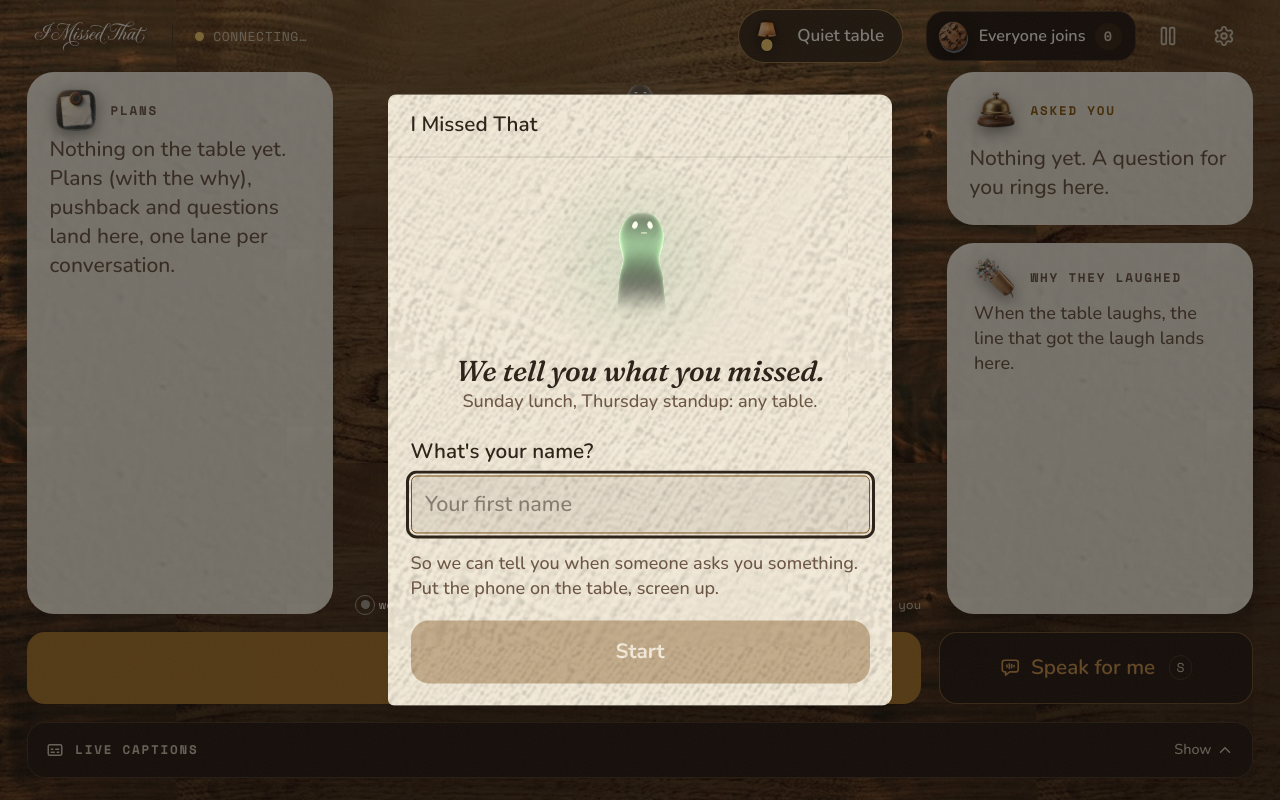
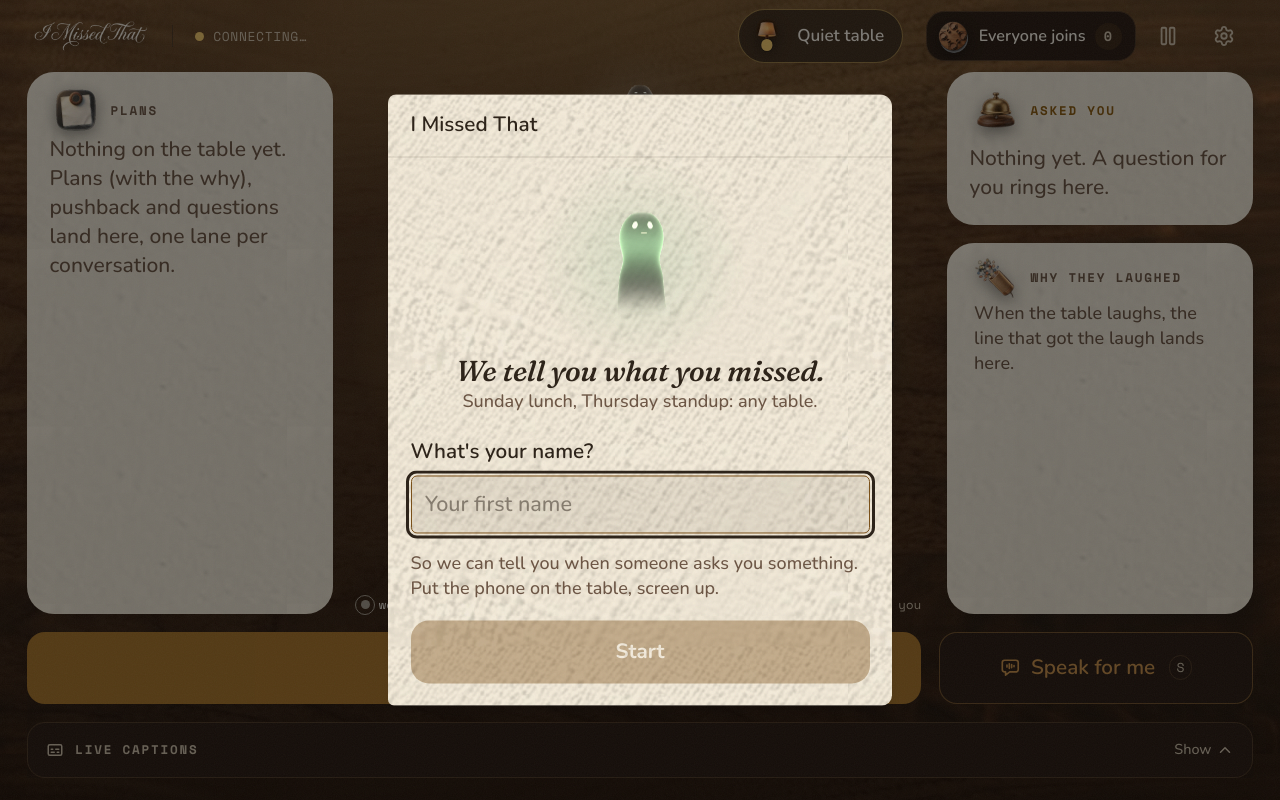
Before and after one commit to laqostine/one-at-a-time, a React (Vite) app in the folder client/: page / in a window 1280 px wide. Built offline with nearby package versions, Linux system fonts and the light colour scheme.

Commit message:
Opaque start gate above header; calmer walnut wash

```diff
--- a/client/src/App.tsx
+++ b/client/src/App.tsx
@@ -33,7 +33,7 @@ import { Mic } from 'lucide-react';
 /** Click gate: the mic's AudioContext needs a user gesture, so a saved name shows one big button instead of auto-starting. */
 function StartGate({ name, onStart }: { name: string; onStart: () => void }) {
   return (
-    <div className="fixed inset-0 z-40 flex flex-col items-center justify-center gap-6 px-6 text-center" role="dialog" aria-modal="true" aria-labelledby="start-gate-title">
+    <div className="fixed inset-0 z-[80] flex flex-col items-center justify-center gap-6 px-6 text-center" style={{ background: "radial-gradient(ellipse 90% 45% at 50% 0%, rgb(241 199 106 / .18), transparent 70%), rgb(27 20 16 / .97)" }} role="dialog" aria-modal="true" aria-labelledby="start-gate-title">
       <Wordmark height={40} />
       <h1 id="start-gate-title" className="font-display-italic text-[3rem] leading-none [text-shadow:2px_3px_6px_rgb(27_20_16/.6)]">Hi {name}.</h1>
       <Button type="button" size="lg" onClick={onStart} autoFocus data-testid="start-listening"
--- a/client/src/index.css
+++ b/client/src/index.css
@@ -175,11 +175,12 @@ body {
   background-color: var(--shadow);
   /* the walnut table (tex/walnut-table.jpg: the mood photo's grain with its lighting flattened),
      a pendant lamp's warm pool at the top, the wood falling into shadow toward you */
+  /* calmer table: a warm walnut wash over the grain so the wood reads as a surface, not a pattern */
   background-image:
-    radial-gradient(ellipse 95% 42% at 50% 0%, rgb(241 199 106 / .2), transparent 72%),
-    linear-gradient(180deg, rgb(27 16 8 / 0), rgb(27 16 8 / .18) 50%, rgb(27 16 8 / .5) 100%),
+    radial-gradient(ellipse 95% 42% at 50% 0%, rgb(241 199 106 / .22), transparent 72%),
+    linear-gradient(180deg, rgb(78 50 30 / .62), rgb(52 33 19 / .74) 55%, rgb(30 18 10 / .86) 100%),
     url("/tex/walnut-table.jpg");
-  background-size: auto, auto, 860px auto;
+  background-size: auto, auto, 1400px auto;
   background-position: 0 0, 0 0, 42% 0;
   background-repeat: no-repeat, no-repeat, repeat;
   color: var(--fg);
```
